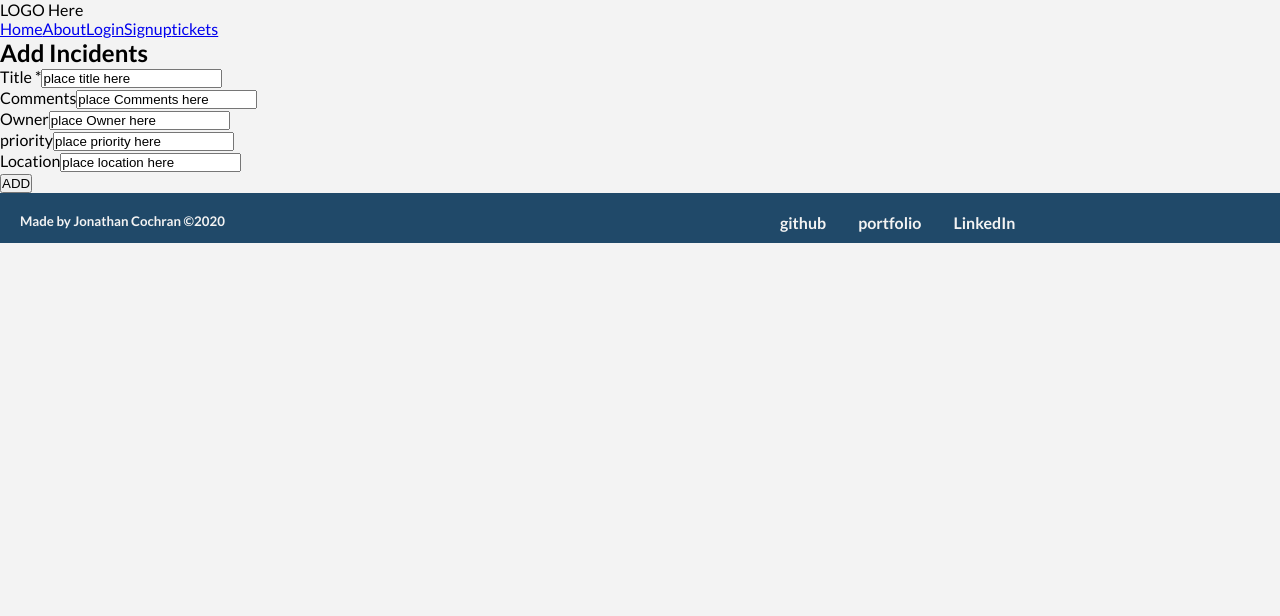
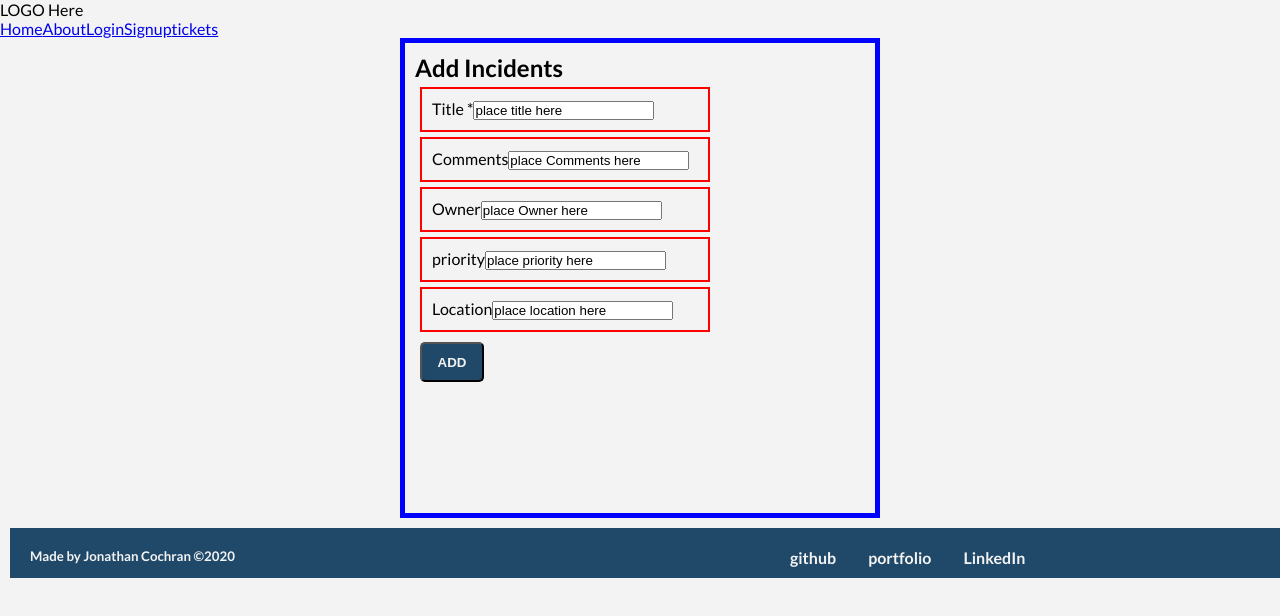
Before and after one commit to jcochran206/ticket-system-capstone-client, a React (Create React App) app: page /addincident in a window 1280 px wide. Shown: the top 616 px of the page. Built offline with nearby package versions, Linux system fonts and the light colour scheme; no server answers.

Commit message:
added css for add btn, removed footer css, updated add button to incidents section

```diff
--- a/src/App.css
+++ b/src/App.css
@@ -99,6 +99,7 @@ a.btn-hero {
   background: #204969;
   display: inline-block;
   font-weight: bold;
+  margin: 10px;
   height: 50px;
   width: 100%;
   padding: 20px 20px;
@@ -140,3 +141,34 @@ a.btn-hero {
   background-color: #204969;
   color: #f3f3f3;
 }
+
+.btn-add {
+  background: #204969;
+  border-radius: 5px;
+  color: #f3f3f3;
+  font-family: sans-serif;
+  font-weight: bold;
+  height: 2.5rem;
+  width: 4rem;
+  margin: 5px 5px;
+}
+
+/* add incident section */
+.addIncident-form {
+  border: 5px solid blue;
+  height: 30rem;
+  width: 30rem;
+  margin: 0 auto;
+  padding: 10px;
+}
+
+.form-group {
+  border: 2px solid red;
+  margin: 5px 5px;
+  padding: 10px;
+}
+
+form {
+  height: 300px;
+  width: 300px;
+}
--- a/src/components/Sections/Error/error.js
+++ b/src/components/Sections/Error/error.js
@@ -6,7 +6,6 @@ function Error() {
         <div className='error'>
             <h2>Error Component</h2>
             <h6>404 Error Page here</h6>
-            <img src="../../../../github-images/dogerror.jpg" alt="error image"/>
         </div>
     )
 }
--- a/src/components/TicketList/AddIncident.js
+++ b/src/components/TicketList/AddIncident.js
@@ -44,9 +44,9 @@ class addIncident extends React.Component {
     render() {
         const {title, comments, user_id, inc_pri, location} = this.state;
         return (
-            <div>
+        <div className="addIncident-form">
+            <form onSubmit={this.handleAdd}>
             <h2>Add Incidents</h2>
-            <form onSubmit={this.handleAdd}>
             <div className="form-group">
                     <label htmlFor="title">Title *</label>
                     <input type="text" className="login__control" name="title"
--- a/src/components/TicketList/ticketlist.js
+++ b/src/components/TicketList/ticketlist.js
@@ -50,13 +50,16 @@ class Tickets extends React.Component {
            <h2>Leaf desk Incidents Page</h2>
   <table className="ticket-table">
   <tr>
+    <th>Add a new incident</th>
+    <td><button className="btn-add" onClick={() => this.handleAdd()}>Add</button></td>
+  </tr>
+  <tr>
     <th>#</th>
     <th>Title</th>
     <th>Comments</th>
     <th>Priority</th>
     <th>Owner</th>
     <th>Location</th>
-    <th>Add</th>
     <th>Edit</th>
     <th>Delete</th>
   </tr>
@@ -65,12 +68,11 @@ class Tickets extends React.Component {
     return(
     <tr key={incident.id}>
     <td>{incident.id}</td>
-   <td>{incident.title}</td>
+    <td>{incident.title}</td>
     <td>{incident.comments}</td>
     <td>{incident.users_id}</td>
     <td>{incident.inc_pri}</td>
     <td>{incident.office_location}</td>
-   <td><button className="btn-add" onClick={() => this.handleAdd()}>Add</button></td>
    <td><button className="btn-update">Update</button></td>
    <td><button className="btn-delete" onClick={() => this.handleDelete(incident.id)}>Delete</button></td>
  </tr>
@@ -78,7 +80,7 @@ class Tickets extends React.Component {
     )
   })}
 
-</table>
+  </table>
         </div>
        )
    }
```
Also changed, not shown: src/components/Footer/footer.css (deleted, +0 -22 lines).
